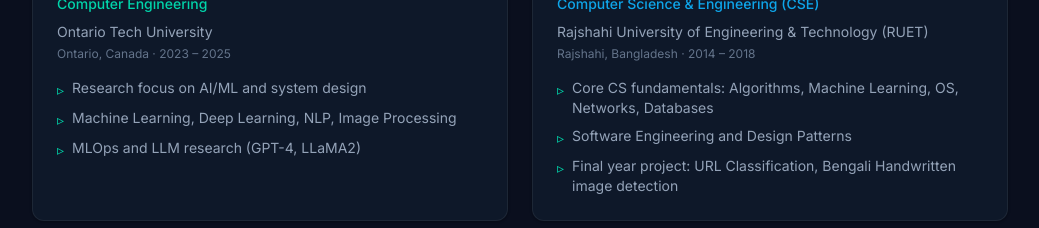
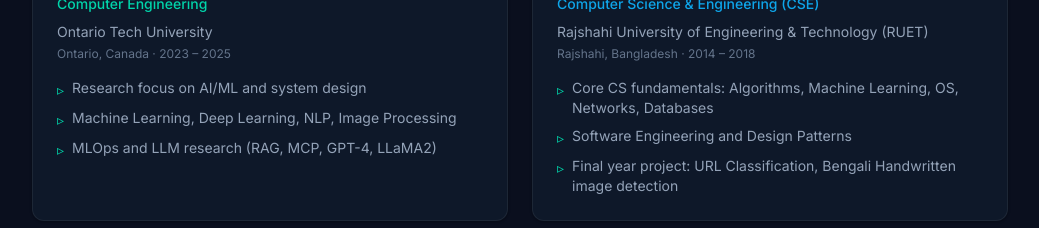
Before and after one commit to shawon100/shawon100.github.io, a React (Vite) app: page / in a window 1280 px wide. Shown: the part 7360-7588 px from the top of the page, without its empty margins (120-1159 px from the left). Built offline with nearby package versions, Linux system fonts and the light colour scheme.

Commit message:
updated education details

```diff
--- a/src/components/Education.jsx
+++ b/src/components/Education.jsx
@@ -13,7 +13,7 @@
     highlights: [
       'Research focus on AI/ML and system design',
       'Machine Learning, Deep Learning, NLP, Image Processing',
-      'MLOps and LLM research (GPT-4, LLaMA2)',
+      'MLOps and LLM research (RAG, MCP, GPT-4, LLaMA2)',
     ],
   },
   {
```
